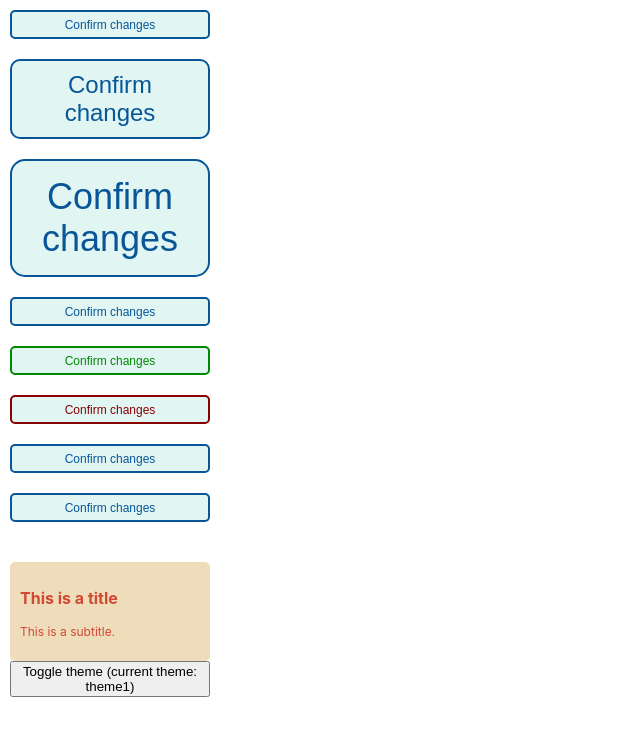
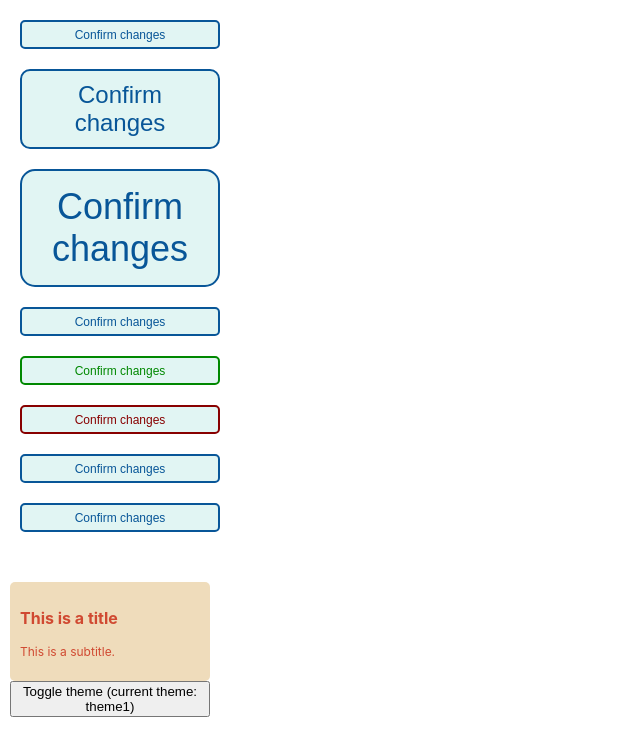
Before and after one commit to tutorials-coding/sass-sandbox, a React (Create React App) app: page / in a window 1280 px wide. Shown: the top 756 px of the page, without its empty margins (0-640 px from the left). Built offline with nearby package versions, Linux system fonts and the light colour scheme.

Commit message:
Code cleanup

```diff
--- a/src/App.js
+++ b/src/App.js
@@ -1,4 +1,4 @@
-import { Button } from './components/Button'
+import { ButtonShowroom } from './components/Button/ButtonShowroom'
 import { CardShowroom } from './components/Card/CardShowroom'
 
 import './App.css'
@@ -9,27 +9,10 @@ function App() {
   }
 
   return (
-    <>
-      <div className="main-container">
-        <Button title="Confirm changes" onClick={handleClick} size="sm" />
-        <Button title="Confirm changes" onClick={handleClick} size="md" />
-        <Button title="Confirm changes" onClick={handleClick} size="lg" />
-
-        <Button title="Confirm changes" onClick={handleClick} type="info" />
-        <Button title="Confirm changes" onClick={handleClick} type="success" />
-        <Button title="Confirm changes" onClick={handleClick} type="error" />
-
-        <Button title="Confirm changes" onClick={handleClick} disabled />
-        <Button
-          title="Confirm changes"
-          onClick={handleClick}
-          disabled={false}
-        />
-      </div>
-      <div className="main-container">
-        <CardShowroom />
-      </div>
-    </>
+    <div className="main-container">
+      <ButtonShowroom />
+      <CardShowroom />
+    </div>
   )
 }
 
--- /dev/null
+++ b/src/components/Button/ButtonShowroom.js
@@ -0,0 +1,22 @@
+import { Button } from './Button'
+
+export function ButtonShowroom() {
+  function handleClick() {
+    console.log('Save clicked')
+  }
+
+  return (
+    <div className="main-container">
+      <Button title="Confirm changes" onClick={handleClick} size="sm" />
+      <Button title="Confirm changes" onClick={handleClick} size="md" />
+      <Button title="Confirm changes" onClick={handleClick} size="lg" />
+
+      <Button title="Confirm changes" onClick={handleClick} type="info" />
+      <Button title="Confirm changes" onClick={handleClick} type="success" />
+      <Button title="Confirm changes" onClick={handleClick} type="error" />
+
+      <Button title="Confirm changes" onClick={handleClick} disabled />
+      <Button title="Confirm changes" onClick={handleClick} disabled={false} />
+    </div>
+  )
+}
--- /dev/null
+++ b/src/components/Button/ButtonShowroom.scss
@@ -0,0 +1,10 @@
+.main-container {
+  display: flex;
+  flex-direction: column;
+  padding: 10px;
+  width: 200px;
+}
+
+.main-container > * {
+  margin-bottom: 20px;
+}
--- a/src/components/Button/index.js
+++ /dev/null
@@ -1,3 +0,0 @@
-import { Button } from './Button'
-
-export { Button }
```
